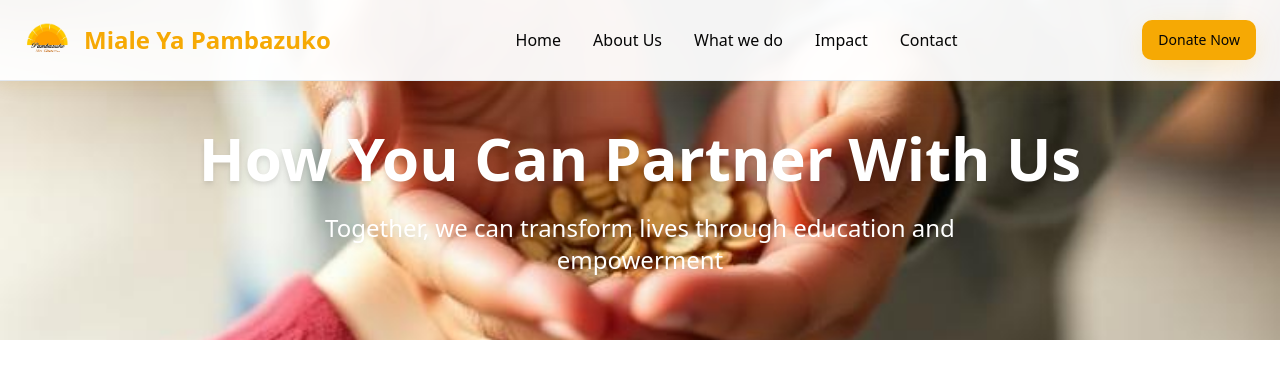
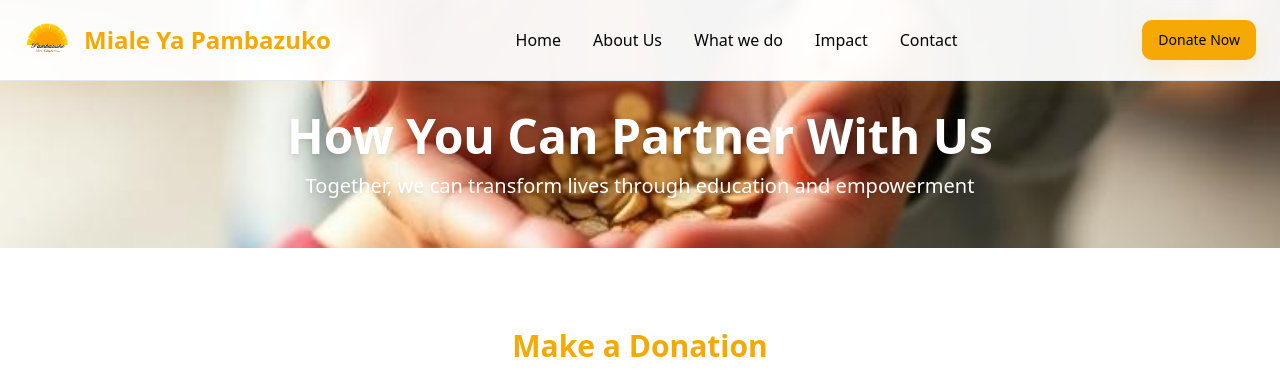
Before and after one commit to jeymo092/rays-of-dawn-web-57, a React (Vite) app: page /donate in a window 1280 px wide. Shown: the top 384 px of the page. Built offline with nearby package versions, Linux system fonts and the light colour scheme; no server answers.

Commit message:
Adjust hero section height

```diff
--- a/src/components/PageHero.tsx
+++ b/src/components/PageHero.tsx
@@ -9,13 +9,13 @@ type PageHeroProps = {
 
 const PageHero: React.FC<PageHeroProps> = ({ title, subtitle, imageSrc, alt }) => {
   return (
-    <section className="relative pt-24 pb-12 md:pt-32 md:pb-16 text-white overflow-hidden">
+    <section className="relative pt-20 pb-8 md:pt-28 md:pb-12 text-white overflow-hidden">
       <img src={imageSrc} alt={alt || title} className="absolute inset-0 w-full h-full object-cover" />
       <div className="absolute inset-0" />
       <div className="container mx-auto px-6 relative z-10 text-center">
-        <h1 className="text-4xl md:text-6xl font-bold mb-6 drop-shadow-md">{title}</h1>
+        <h1 className="text-3xl md:text-5xl font-bold mb-3 drop-shadow-md">{title}</h1>
         {subtitle && (
-          <p className="text-xl md:text-2xl max-w-3xl mx-auto drop-shadow-md">{subtitle}</p>
+          <p className="text-base md:text-xl max-w-3xl mx-auto drop-shadow-md">{subtitle}</p>
         )}
       </div>
     </section>
```
